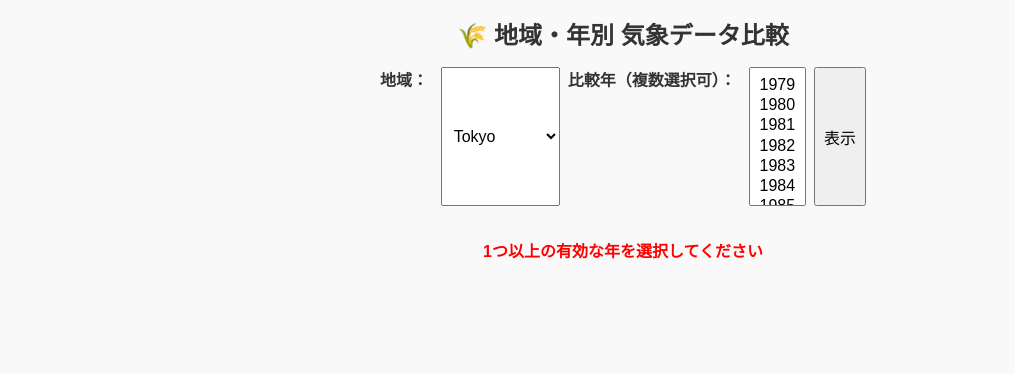
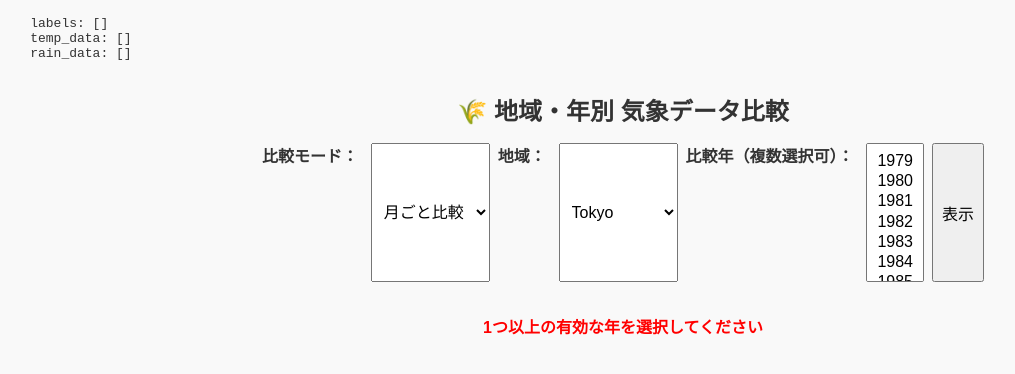
Before and after one commit to umahoppe/repos, a Flask app: page / in a window 1280 px wide. Shown: the top 374 px of the page, without its empty margins (17-1032 px from the left). Run offline with Flask 3, Linux system fonts and the light colour scheme.

Commit message:
エラーcommit
codexに依頼するためのコミット

```diff
--- a/agri-weather-compare/app/routes.py
+++ b/agri-weather-compare/app/routes.py
@@ -95,46 +95,117 @@ def load_data(location, years):
     return result, None
 
 
+def load_daily_data(location, years, month):
+    daily_data = {}
+
+    for year in years:
+        filepath = f"data/raw/{location}/{year}.csv"
+
+        if not os.path.exists(filepath):
+            lat, lon = LOCATION_COORDS.get(location, (None, None))
+            if lat is None:
+                raise ValueError(f"{location} の緯度経度が不明です")
+            success, error = fetch_weather_data(lat, lon, year, location)
+            if not success:
+                raise ValueError(error)
+
+        df = pd.read_csv(filepath)
+        df["time"] = pd.to_datetime(df["time"])
+        df_month = df[df["time"].dt.month == month].copy()
+
+        # 日番号（1日〜31日）でインデックス化
+        df_month["day"] = df_month["time"].dt.day
+        df_month.set_index("day", inplace=True)
+
+        # 不足値（例：29日がないなど）への対応
+        df_month = df_month[["temperature_2m_mean", "precipitation_sum"]]
+        daily_data[year] = df_month
+
+    return daily_data
+
+
 @app.route('/')
 def index():
     location = request.args.get('location', 'Tokyo')
     selected_years = request.args.getlist('years')
+    mode = request.args.get('mode', 'monthly')
+    selected_month = request.args.get('month', default=3, type=int)
 
     try:
-        # 入力された年を整数化＆有効年だけ残す
         years = [int(y) for y in selected_years if int(y) in VALID_YEARS]
     except ValueError:
-        return render_template("index.html", location=location,
-                               valid_years=VALID_YEARS, selected_years=selected_years,
-                               location_list=list(LOCATION_COORDS.keys()),
-                               error="年の形式が不正です", labels=None)
+        return render_template("index.html", location=location, valid_years=VALID_YEARS,
+                               selected_years=selected_years, location_list=list(
+                                   LOCATION_COORDS.keys()),
+                               mode=mode, selected_month=selected_month,
+                               error="年の形式が不正です", labels=[], temp_data=[], rain_data=[])
 
     if not years:
-        return render_template("index.html", location=location,
-                               valid_years=VALID_YEARS, selected_years=selected_years,
-                               location_list=list(LOCATION_COORDS.keys()),
-                               error="1つ以上の有効な年を選択してください", labels=None)
+        return render_template("index.html", location=location, valid_years=VALID_YEARS,
+                               selected_years=selected_years, location_list=list(
+                                   LOCATION_COORDS.keys()),
+                               mode=mode, selected_month=selected_month,
+                               error="1つ以上の有効な年を選択してください", labels=[], temp_data=[], rain_data=[])
 
-    # データ取得＆表示
-    df, error = load_data(location, years)
-    if error:
-        return render_template("index.html", location=location,
-                               valid_years=VALID_YEARS, selected_years=selected_years,
-                               location_list=list(LOCATION_COORDS.keys()),
-                               error=error, labels=None)
+    try:
+        if mode == "daily":
+            data_by_day = load_daily_data(location, years, selected_month)
+            print("✅ data_by_day:", data_by_day)  # ← ここ
 
-    labels = [f"{int(m)}月" for m in df.index]
+            labels = sorted(set(day for df in data_by_day.values()
+                            for day in df.index))
+            print("✅ labels:", labels)  # ← ここ
 
-    temp_data = []
-    rain_data = []
-    for col in df.columns:
-        if "_temp" in col:
-            temp_data.append({"label": col.replace("_temp", ""),
-                             "data": list(df[col]), "borderWidth": 2})
-        if "_rain" in col:
-            rain_data.append({"label": col.replace("_rain", ""),
-                             "data": list(df[col]), "borderWidth": 2})
+            print("📅 日ラベル:", labels)
+            print("🌡 気温データ:", temp_data)
+            print("☔ 降水データ:", rain_data)
+
+            temp_data = []
+            rain_data = []
+
+        for year, df in data_by_day.items():
+            temp_data[year] = []
+            rain_data[year] = []
+            for day in labels:
+                try:
+                    temp = df["temperature_2m_mean"].loc[day]
+                except KeyError:
+                    temp = None
+                try:
+                    rain = df["precipitation_sum"].loc[day]
+                except KeyError:
+                    rain = None
+                temp_data[year].append(temp)
+                rain_data[year].append(rain)
+
+        else:  # monthly
+            df, error = load_data(location, years)
+            if error:
+                return render_template("index.html", location=location, valid_years=VALID_YEARS,
+                                       selected_years=selected_years, location_list=list(
+                                           LOCATION_COORDS.keys()),
+                                       mode=mode, selected_month=selected_month,
+                                       error=error, labels=[], temp_data=[], rain_data=[])
+
+            labels = [f"{int(m)}月" for m in df.index]
+            temp_data = []
+            rain_data = []
+            for col in df.columns:
+                if "_temp" in col:
+                    temp_data.append({"label": col.replace(
+                        "_temp", ""), "data": list(df[col]), "borderWidth": 2})
+                if "_rain" in col:
+                    rain_data.append({"label": col.replace(
+                        "_rain", ""), "data": list(df[col]), "borderWidth": 2})
+
+    except Exception as e:
+        return render_template("index.html", location=location, valid_years=VALID_YEARS,
+                               selected_years=selected_years, location_list=list(
+                                   LOCATION_COORDS.keys()),
+                               mode=mode, selected_month=selected_month,
+                               error=f"処理中にエラーが発生しました: {e}", labels=[], temp_data=[], rain_data=[])
 
     return render_template("index.html", labels=labels, temp_data=temp_data, rain_data=rain_data,
                            location=location, valid_years=VALID_YEARS, selected_years=selected_years,
-                           location_list=list(LOCATION_COORDS.keys()), error=None)
+                           location_list=list(LOCATION_COORDS.keys()), mode=mode, selected_month=selected_month,
+                           error=None)
--- a/agri-weather-compare/app/templates/index.html
+++ b/agri-weather-compare/app/templates/index.html
@@ -1,6 +1,11 @@
 <!-- HTMLテンプレートのトップページ -->
 <!DOCTYPE html>
 <html lang="ja">
+<pre>
+    labels: {{ labels }}
+    temp_data: {{ temp_data }}
+    rain_data: {{ rain_data }}
+    </pre>
 
 <head>
     <meta charset="UTF-8">
@@ -13,6 +18,12 @@
     <h1>🌾 地域・年別 気象データ比較</h1>
 
     <form method="get">
+        <label>比較モード：</label>
+        <select name="mode">
+            <option value="monthly" {% if mode=='monthly' %}selected{% endif %}>月ごと比較</option>
+            <option value="daily" {% if mode=='daily' %}selected{% endif %}>日ごと比較</option>
+        </select>
+
         <label>地域：</label>
         <select name="location">
             {% for name in location_list %}
@@ -27,8 +38,18 @@
             {% endfor %}
         </select>
 
+        {% if mode == 'daily' %}
+        <label>比較月：</label>
+        <select name="month">
+            {% for m in range(1, 13) %}
+            <option value="{{ m }}" {% if m==selected_month %}selected{% endif %}>{{ m }}月</option>
+            {% endfor %}
+        </select>
+        {% endif %}
+
         <button type="submit">表示</button>
     </form>
+
 
 
     {% if error %}
```
